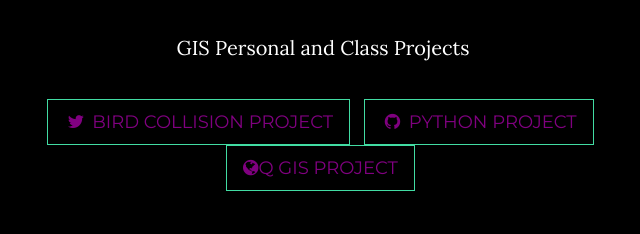
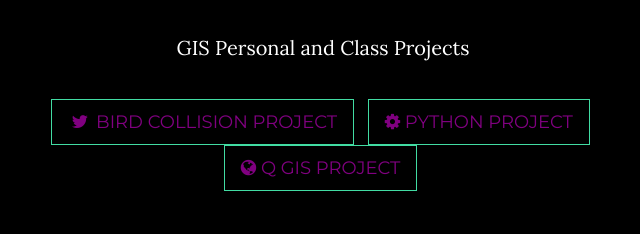
Before and after one commit to alyc07/alyc07.github.io, a website: page index.html in a window 1280 px wide. Shown: the part 2172-2406 px from the top of the page, 317-957 px from the left. Drawn offline with nearby package versions, Linux system fonts and the light colour scheme.

Commit message:
Update index.html

```diff
--- a/index.html
+++ b/index.html
@@ -145,10 +145,10 @@
                         <a href="https://alyc07.github.io/birdcollision/" class="btn btn-default btn-lg"><i class="fa fa-twitter fa-fw"></i> <span class="network-name">Bird Collision Project</span></a>
                     </li>
                     <li>
-                        <a href="https://github.com/IronSummitMedia/startbootstrap" class="btn btn-default btn-lg"><i class="fa fa-github fa-fw"></i> <span class="network-name">Python Project</span></a>
+                        <a href="https://github.com/IronSummitMedia/startbootstrap" class="btn btn-default btn-lg"><i class="fa fa-cog" aria-hidden="true"></i> <span class="network-name">Python Project</span></a>
                     </li>
                     <li>
-                        <a href="https://github.com/IronSummitMedia/startbootstrap" class="btn btn-default btn-lg"><i class="fa fa-globe" aria-hidden="true"></i><span class="network-name">Q GIS Project</span></a>
+                        <a href="https://github.com/IronSummitMedia/startbootstrap" class="btn btn-default btn-lg"><i class="fa fa-globe" aria-hidden="true"></i> <span class="network-name">Q GIS Project</span></a>
                     </li>
                 </ul>
             </div>
```
